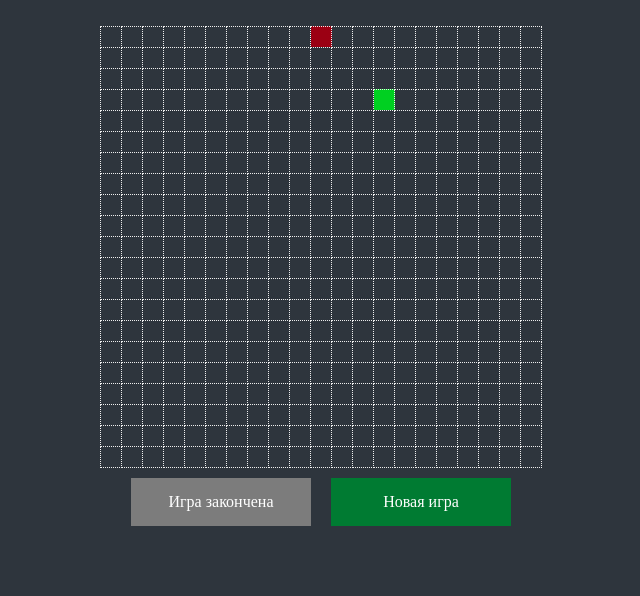
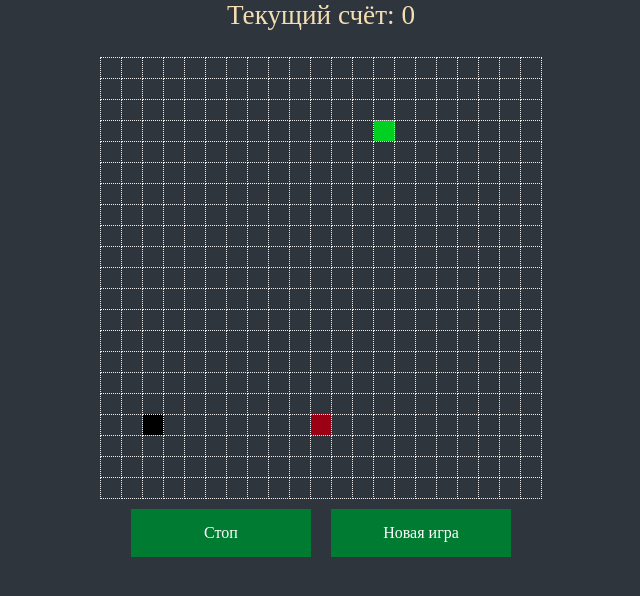
Before and after one commit to klyuchnikovn/GB_JS_Course, a plain HTML site: page homework_7/index.html in a window 1280 px wide. Both pictures are taken after a click on the element "Старт". Shown: the whole page, without its empty margins (319-959 px from the left). Drawn offline with Linux system fonts and the light colour scheme.

Commit message:
Done HW_7

```diff
--- a/homework_7/index.html
+++ b/homework_7/index.html
@@ -6,6 +6,7 @@
     <link rel="stylesheet" href="style.css" />
 </head>
 <body>
+<div id="counter" class="counter">Текущий счёт: 0</div>
 <div id="game-wrap">
     <table id="game"></table>
 </div>
--- a/homework_7/js.js
+++ b/homework_7/js.js
@@ -1,4 +1,5 @@
 "use strict";
+
 const settings = {
     rowsCount: 21,
     colsCount: 21,
@@ -84,7 +85,7 @@ const map = {
         }
     },
 
-    render(snakePointsArray, foodPoint) {
+    render(snakePointsArray, foodPoint, hurdlePoint) {
         for (const cell of this.usedCells) {
             cell.className = 'cell';
         }
@@ -96,6 +97,10 @@ const map = {
             snakeCell.classList.add(index === 0 ? 'snakeHead' : 'snakeBody');
             this.usedCells.push(snakeCell);
         });
+
+        const hurdleCell = this.cells[`x${hurdlePoint.x}_y${hurdlePoint.y}`];
+        hurdleCell.classList.add('hurdle');
+        this.usedCells.push(hurdleCell);
 
         const foodCell = this.cells[`x${foodPoint.x}_y${foodPoint.y}`];
         foodCell.classList.add('food');
@@ -145,13 +150,25 @@ const snake = {
 
         switch(this.direction) {
             case 'up':
-                return {x: firstPoint.x, y: firstPoint.y - 1};
+                if (firstPoint.y === 0) {
+                    return { x: firstPoint.x, y: config.getRowsCount() - 1 };
+                }
+                return { x: firstPoint.x, y: firstPoint.y - 1 };
             case 'right':
-                return {x: firstPoint.x + 1, y: firstPoint.y};
+                if (firstPoint.x === config.getColsCount() - 1) {
+                    return { x: 0, y: firstPoint.y };
+                }
+                return { x: firstPoint.x + 1, y: firstPoint.y };
             case 'down':
-                return {x: firstPoint.x, y: firstPoint.y + 1};
+                if (firstPoint.y === config.getRowsCount() - 1) {
+                    return { x: firstPoint.x, y: 0 };
+                }
+                return { x: firstPoint.x, y: firstPoint.y + 1 };
             case 'left':
-                return {x: firstPoint.x - 1, y: firstPoint.y};
+                if (firstPoint.x === 0) {
+                    return { x: config.getColsCount() - 1, y: firstPoint.y };
+                }
+                return { x: firstPoint.x - 1, y: firstPoint.y };
         }
     },
 
@@ -179,6 +196,27 @@ const food = {
     isOnPoint(point) {
         return this.x === point.x && this.y === point.y;
     },
+};
+
+const hurdle = {
+    x: null,
+    y: null,
+
+    getCoordinates() {
+        return {
+            x: this.x,
+            y: this.y,
+        };
+    },
+
+    setCoordinates(point) {
+        this.x = point.x;
+        this.y = point.y;
+    },
+
+    isOnPoint(point) {
+        return this.x === point.x && this.y === point.y;
+    }
 };
 
 const status = {
@@ -209,6 +247,7 @@ const game = {
     config,
     map,
     snake,
+    hurdle,
     food,
     status,
     tickInterval: null,
@@ -230,10 +269,20 @@ const game = {
         this.reset();
     },
 
+    showScore() {
+        let counter = document.getElementById('counter');
+        counter.innerText = `Счет: ${this.getCount()}`;
+    },
+
+    getCount() {
+        return this.snake.getBody().length - 1;
+    },
+
     reset() {
         this.stop();
         this.snake.init(this.getStartSnakeBody(), 'up');
         this.food.setCoordinates(this.getRandomFreeCoordinates());
+        this.hurdle.setCoordinates(this.getRandomFreeCoordinates());
         this.render();
     },
 
@@ -262,8 +311,9 @@ const game = {
 
         if (this.food.isOnPoint(this.snake.getNextStepHeadPoint())) {
             this.snake.growUp();
+            this.showScore();
             this.food.setCoordinates(this.getRandomFreeCoordinates());
-
+            this.hurdle.setCoordinates(this.getRandomFreeCoordinates());
             if (this.isGameWon()) this.finish();
         }
 
@@ -300,11 +350,11 @@ const game = {
     },
 
     render() {
-        this.map.render(this.snake.getBody(), this.food.getCoordinates());
+        this.map.render(this.snake.getBody(), this.food.getCoordinates(), this.hurdle.getCoordinates());
     },
 
     getRandomFreeCoordinates() {
-        const exclude = [this.food.getCoordinates(), ...this.snake.getBody()];
+        const exclude = [this.food.getCoordinates(), this.hurdle.getCoordinates(), ...this.snake.getBody()];
 
         while (true) {
             const rndPoint = {
@@ -373,7 +423,8 @@ const game = {
             nextHeadPoint.x < this.config.getColsCount() &&
             nextHeadPoint.y < this.config.getRowsCount() &&
             nextHeadPoint.x >= 0 &&
-            nextHeadPoint.y >= 0;
+            nextHeadPoint.y >= 0 &&
+            !this.hurdle.isOnPoint(nextHeadPoint);
     },
 
     isGameWon() {
--- a/homework_7/style.css
+++ b/homework_7/style.css
@@ -44,3 +44,13 @@ td.cell{
 .disabled:hover{
     background: #7c7c7c;
 }
+
+.counter {
+    color: wheat;
+    font-size: 1.7em;
+    text-align: center;
+}
+
+.hurdle {
+    background-color: black;
+}
```
